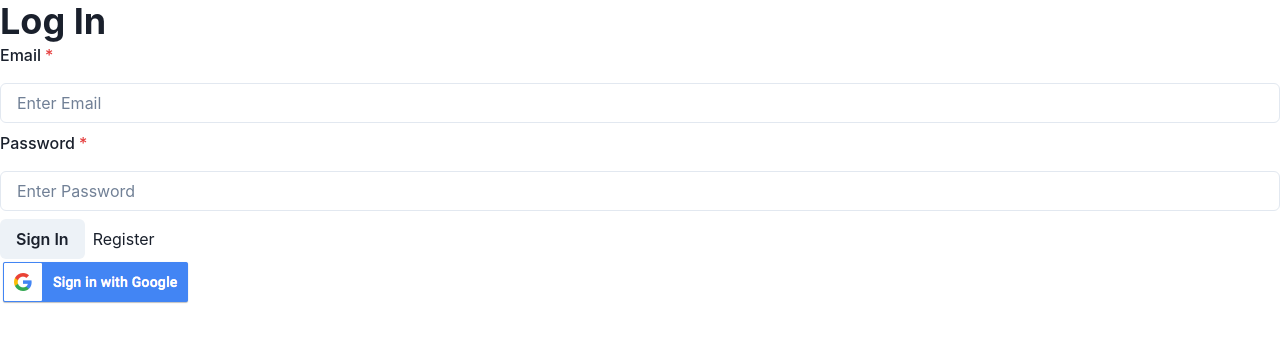
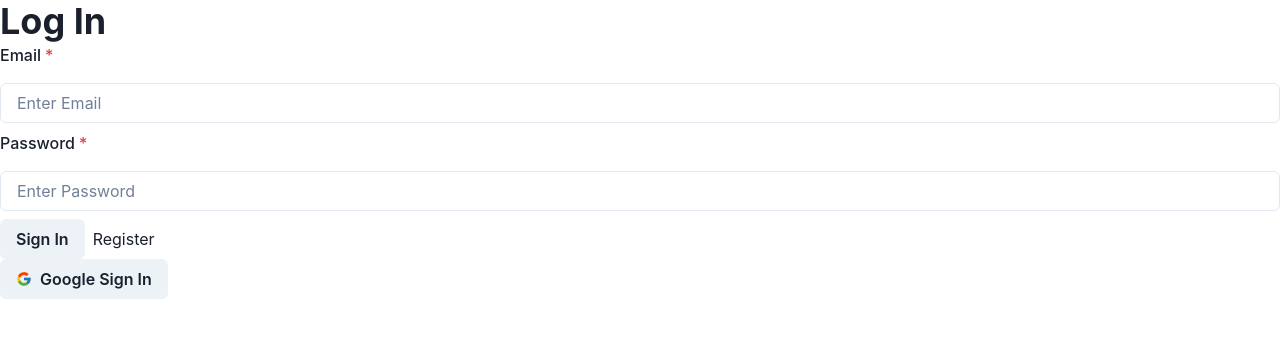
Before and after one commit to johnnywong30/OgieBank, a React (Create React App) app in the folder client/: page /login in a window 1280 px wide. Shown: the top 342 px of the page. Built offline with nearby package versions, Linux system fonts and the light colour scheme; no server answers.

Commit message:
consolidate auth files, add more data to login response

```diff
--- a/client/package.json
+++ b/client/package.json
@@ -2,7 +2,9 @@
   "name": "client",
   "version": "0.1.0",
   "private": true,
+  "proxy": "http://localhost:8080",
   "dependencies": {
+    "@chakra-ui/icons": "^2.0.13",
     "@chakra-ui/react": "^2.4.1",
     "@emotion/react": "^11.10.5",
     "@emotion/styled": "^11.10.5",
@@ -14,6 +16,7 @@
     "framer-motion": "^7.6.12",
     "react": "^18.2.0",
     "react-dom": "^18.2.0",
+    "react-icons": "^4.7.1",
     "react-redux": "^8.0.5",
     "react-router-dom": "^6.4.3",
     "react-scripts": "5.0.1",
--- a/client/src/routes/Auth/Login.js
+++ b/client/src/routes/Auth/Login.js
@@ -1,25 +1,76 @@
 import React, { useState } from 'react'
-import { Link, Heading, Box, FormControl, FormLabel, Input, Button, Stack, HStack } from '@chakra-ui/react'
+import {
+    Link,
+    Heading,
+    Box,
+    FormControl,
+    FormLabel,
+    Input,
+    Button,
+    Stack,
+    HStack,
+    Alert,
+    AlertIcon,
+    Text
+} from '@chakra-ui/react'
+import {
+    FcGoogle
+} from 'react-icons/fc'
+import FirebaseFunctions from '../../firebase/FirebaseFunctions'
 import { Link as RouterLinks } from 'react-router-dom'
-import SocialSignIn from './SocialSignIn'
+import axios from 'axios'
 // import { useDispatch } from 'react-redux'
 
 const Login = () => {
     const [email, setEmail] = useState('')
     const [password, setPassword] = useState('')
-    // const dispatch = useDispatch()
+    const [loginSuccessful, setLoginSuccessful] = useState('')
+    const [error, setError] = useState('')
+    // const dispatch = useDispatch() NEED TO ADD REDUX STUFF
 
     const handleEmail = (e) => setEmail(e.target.value)
     const handlePassword = (e) => setPassword(e.target.value)
 
+    // ADD REDUX STUFF
     const handleSubmit = async (e) => {
         e.preventDefault()
-        // insert submit stuff here with firebase auth
         console.log("login")
+        try {
+            const { data } = await axios.post('/login',{
+                email: email,
+                password: password
+            })
+            setLoginSuccessful(true)
+        } catch (e) {
+            setError(e.response.data.error)
+            setLoginSuccessful(false)
+        }
     }
+    //ADD REDUX STUFF
+    const socialSignOn = async (provider) => {
+        try {
+          await FirebaseFunctions.doSocialSignIn(provider);
+        } catch (error) {
+          setError(`Unable to sign in using ${provider}`)
+          setLoginSuccessful(false)
+        }
+      };
+
     return (
         <Box>
             <Heading as='h1'>Log In</Heading>
+            {loginSuccessful && (
+                <Alert status='success'>
+                    <AlertIcon/>
+                    Successfully logged in!
+                </Alert>
+            )}
+            {!loginSuccessful && loginSuccessful !== '' && (
+                <Alert status='error'>
+                <AlertIcon/>
+                    <Text>{error}</Text>
+                </Alert>
+            )}
             <form onSubmit={handleSubmit}>
                 <FormControl isRequired>
                     <Stack>
@@ -36,7 +87,12 @@ const Login = () => {
                     </Stack>
                 </FormControl>
             </form>
-            <SocialSignIn/>
+            <Button
+                onClick={() => socialSignOn('google')}
+                leftIcon={<FcGoogle/>}
+            >
+                Google Sign In
+            </Button>
         </Box>
     )
 }
--- a/client/src/routes/Auth/SocialSignIn.js
+++ /dev/null
@@ -1,23 +0,0 @@
-import React from 'react';
-import FirebaseFunctions from '../../firebase/FirebaseFunctions'
-
-const SocialSignIn = () => {
-  const socialSignOn = async (provider) => {
-    try {
-      await FirebaseFunctions.doSocialSignIn(provider);
-    } catch (error) {
-      alert(error);
-    }
-  };
-  return (
-    <div>
-      <img
-        onClick={() => socialSignOn('google')}
-        alt='google signin'
-        src='/imgs/btn_google_signin.png'
-      />
-    </div>
-  );
-};
-
-export default SocialSignIn;
```
Also changed, not shown: 2 other files (tests, documents, lock files or other folders).
